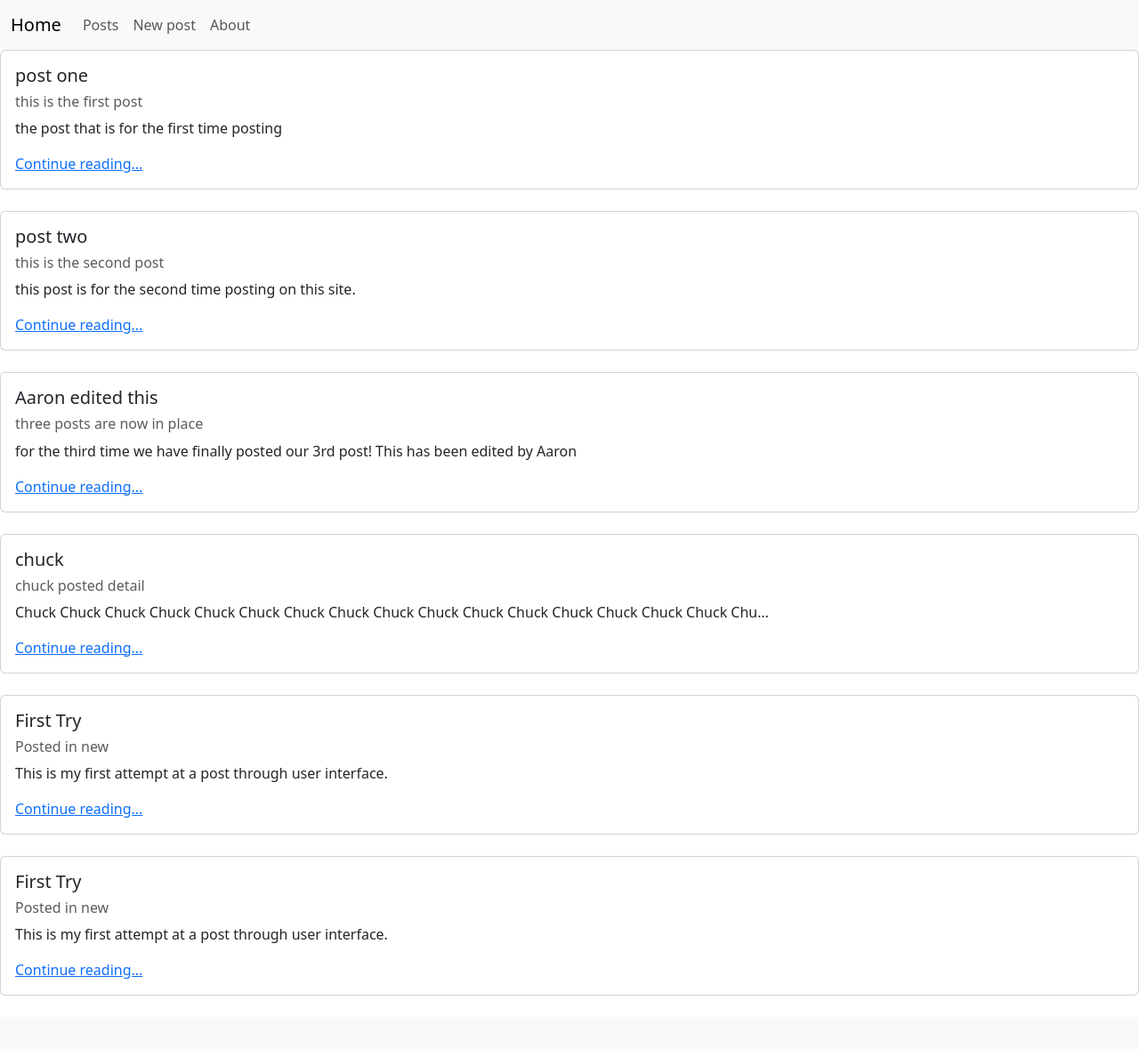
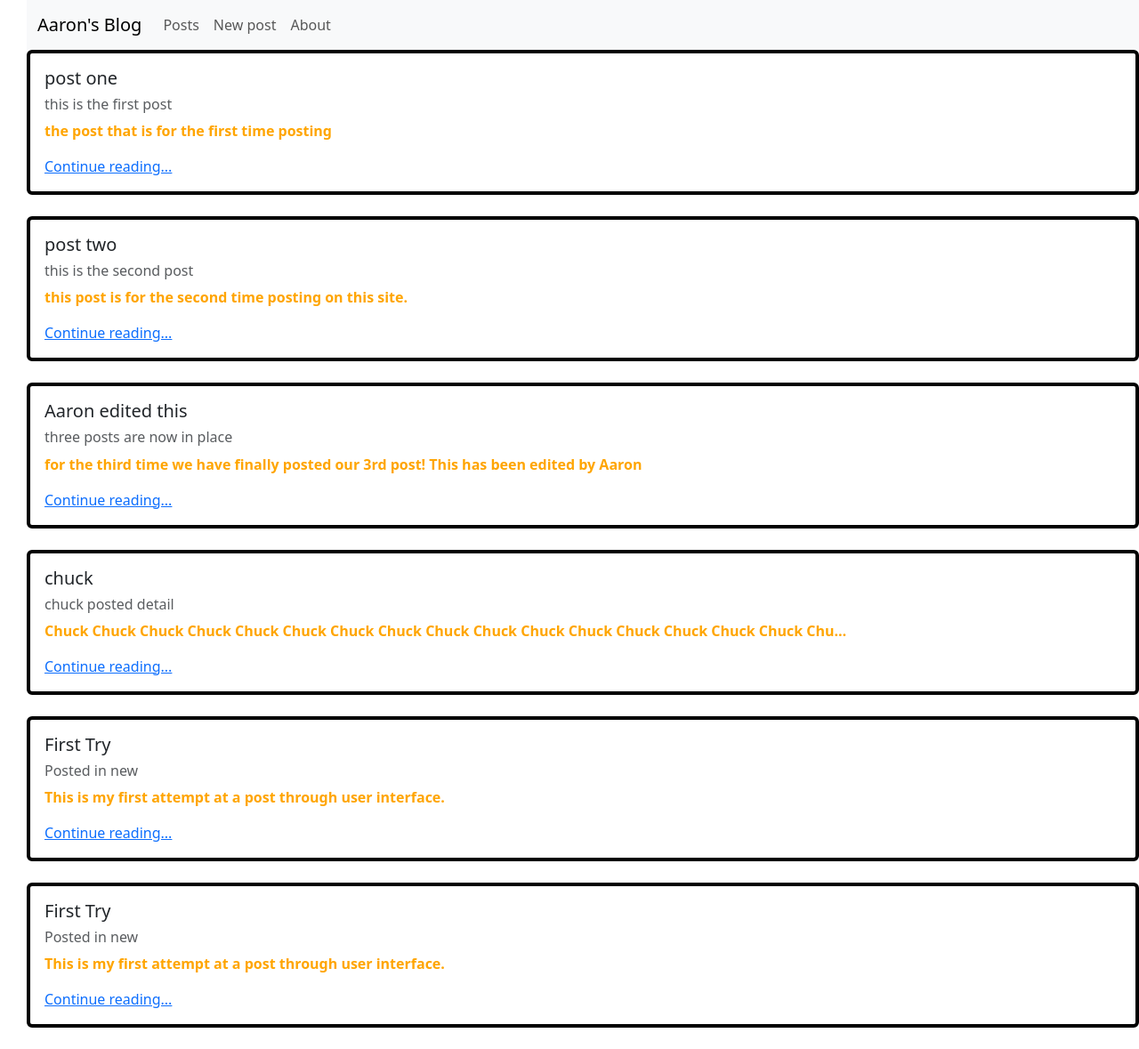
Before and after one commit to aparriodne/blog_112, a Django app: page /posts/ in a window 1280 px wide. Shown: the whole page at 89% size. Before the commit the page ends 1119 px from the top, so only its background shows below. Run offline with Django 4.2, Linux system fonts and the light colour scheme; data comes from the database, SQL or seed files in the repository; both versions use the stored data as it was after the commit.

Commit message:
css added

```diff
--- /dev/null
+++ b/static/css/base.css
@@ -0,0 +1,14 @@
+body{
+    padding-left: 30px;
+}
+h1{
+    color:darkblue !important;
+    font-size: 23px;
+}
+p{
+    font-weight: 700;
+    color: orange;
+}
+.card{
+    border: 4px solid black !important;
+}
--- a/templates/base.html
+++ b/templates/base.html
@@ -1,3 +1,4 @@
+{% load static %}
 <!DOCTYPE html>
 <html lang="en">
 <head>
@@ -5,13 +6,14 @@
     <meta http-equiv="X-UA-Compatible" content="IE=edge">
     <meta name="viewport" content="width=device-width, initial-scale=1.0">
     <link href="https://cdn.jsdelivr.net/npm/bootstrap@5.3.0-alpha3/dist/css/bootstrap.min.css" rel="stylesheet" integrity="sha384-KK94CHFLLe+nY2dmCWGMq91rCGa5gtU4mk92HdvYe+M/SXH301p5ILy+dN9+nJOZ" crossorigin="anonymous">
+    <link href="{% static 'css/base.css' %}" rel="stylesheet">
     <link rel="stylesheet" href="https://cdn.jsdelivr.net/npm/bootstrap-icons@1.10.5/font/bootstrap-icons.css">
     <title>{% block title %}{% endblock title %}</title>
 </head>
 <body>
     <nav class="navbar navbar-expand-lg bg-body-tertiary">
         <div class="container-fluid">
-            <a class="navbar-brand" href="{% url 'home' %}">Home</a>
+            <a class="navbar-brand" href="{% url 'home' %}">Aaron's Blog</a>
             <button class="navbar-toggler" type="button" data-bs-toggle="collapse" data-bs-target="#navbarNavAltMarkup" aria-controls="navbarNavAltMarkup" aria-expanded="false" aria-label="Toggle navigation">
                 <span class="navbar-toggler-icon"></span>
             </button>
--- a/templates/pages/about.html
+++ b/templates/pages/about.html
@@ -1,8 +1,10 @@
 {% extends 'base.html' %}
+{% load static %}
 
 {% block title %}About me{% endblock title %}
 
 {% block content %}
 <h1>This is my goal</h1>
+<img src="{% static 'img/me.jpg' %}" style="width:15%;">
 <p>I want to work as a developer</p>
 {% endblock content %}
```
Also changed, not shown: db.sqlite3, static/img/me.jpg (added).
